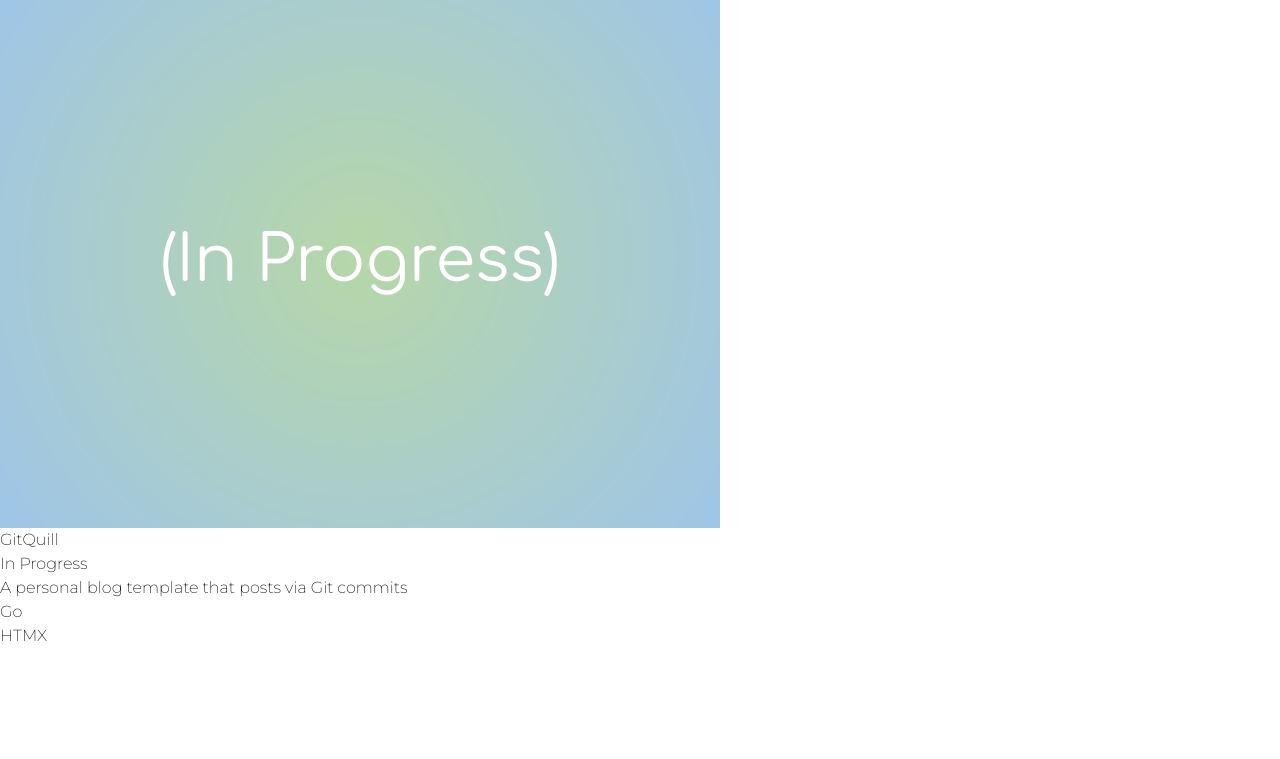
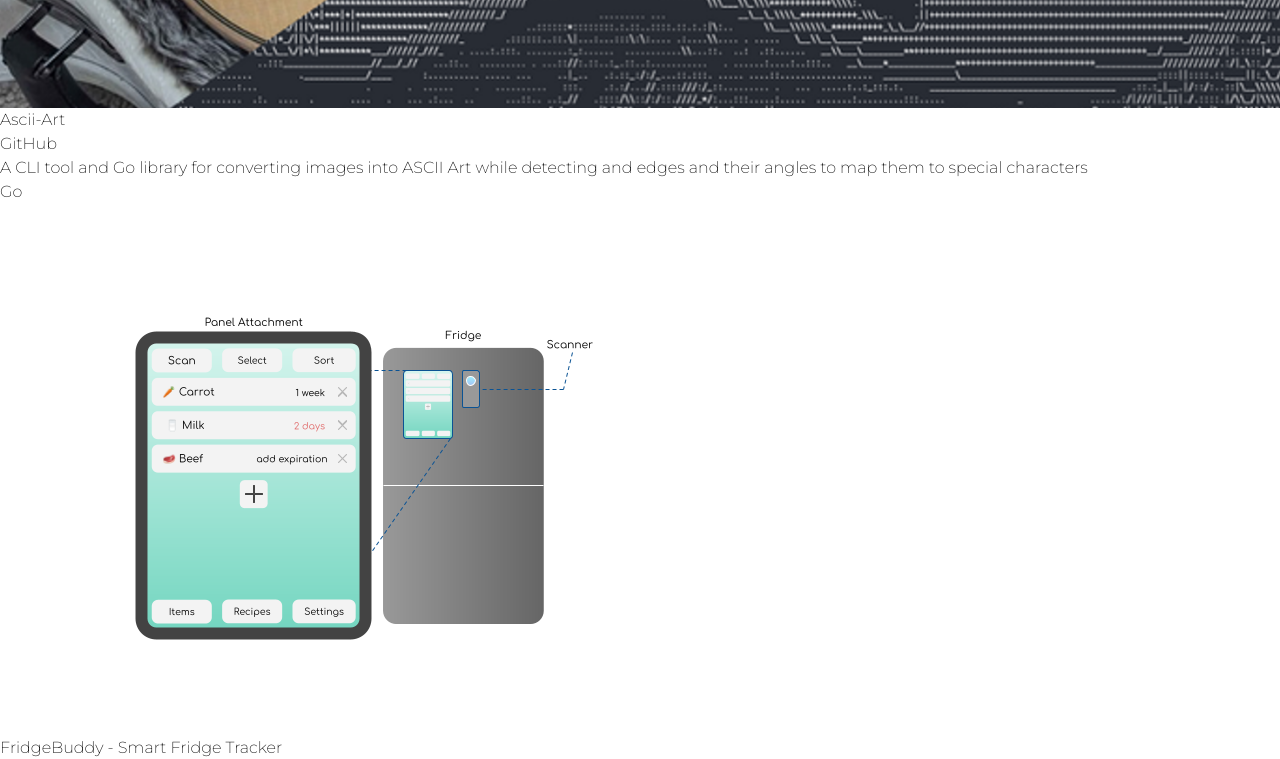
Before and after one commit to JeffC25/JeffC25.github.io, a React (Vite) app: page / in a window 1280 px wide. Shown: the part 2960-3719 px from the top of the page. Built offline with nearby package versions, Linux system fonts and the light colour scheme.

Commit message:
add ascii-art project

```diff
--- a/src/pages/Projects.tsx
+++ b/src/pages/Projects.tsx
@@ -8,6 +8,7 @@ import bucrossing from '../assets/projects/bucrossing/1.jpg';
 import seniordesign from '../assets/projects/seniordesign/1.png';
 import virtualfilesystem from '../assets/projects/virtualfilesystem/1.png';
 import portfolio from '../assets/projects/portfolio/1.png';
+import asciiart from '../assets/projects/asciiart/1.png';
 import wip from '../assets/wip.png'
 
 const Projects = () => {
@@ -16,21 +17,12 @@ const Projects = () => {
             <h1 className="text-xl">Projects</h1>
             <Project
                 title="Ascii-Art"
-                description="A CLI tool and Go library for converting images to ASCII Art with edge detection"
-                website="#"
-                image={wip}
+                description="A CLI tool and Go library for converting images into ASCII Art while detecting and edges and their angles to map them to special characters"
+                website="https://github.com/JeffC25/ascii-art"
+                image={asciiart}
                 alt="Project Thumbnail"
                 technologies={["Go"]}
-                links={[{ title: "In Progress", url: "#" }]}
-            />
-            <Project
-                title="GitQuill"
-                description="A personal blog template that posts via Git commits"
-                website="#"
-                image={wip}
-                alt="Project Thumbnail"
-                technologies={["Go", "HTMX"]}
-                links={[{ title: "In Progress", url: "#" }]}
+                links={[{ title: "GitHub", url: "https://github.com/JeffC25/ascii-art" }]}
             />
             <Project
                 title="FridgeBuddy - Smart Fridge Tracker"
@@ -39,7 +31,7 @@ const Projects = () => {
                 image={seniordesign}
                 alt="Project Thumbnail"
                 technologies={["React", "React Native", "TypeScript", "Python", "DynamoDB"]}
-                links={[{ title: "Github", url: "https://github.com/EC463-Smart-Fridge" }]}
+                links={[{ title: "GitHub", url: "https://github.com/EC463-Smart-Fridge" }]}
             />
             <Project
                 title="Movie Browser"
@@ -114,6 +106,15 @@ const Projects = () => {
                 technologies={["React", "TypeScript", "Tailwind"]}
                 links={[{ title: "GitHub", url: "https://github.com/jeffc25/JeffC25.github.io" }]}
             />
+            <Project
+                title="GitQuill"
+                description="A personal blog template that posts via Git commits"
+                website="#"
+                image={wip}
+                alt="Project Thumbnail"
+                technologies={["Go", "HTMX"]}
+                links={[{ title: "In Progress", url: "#" }]}
+            />
         </div>
     )
 };
```
Also changed, not shown: src/assets/projects/asciiart/1.png (added).
